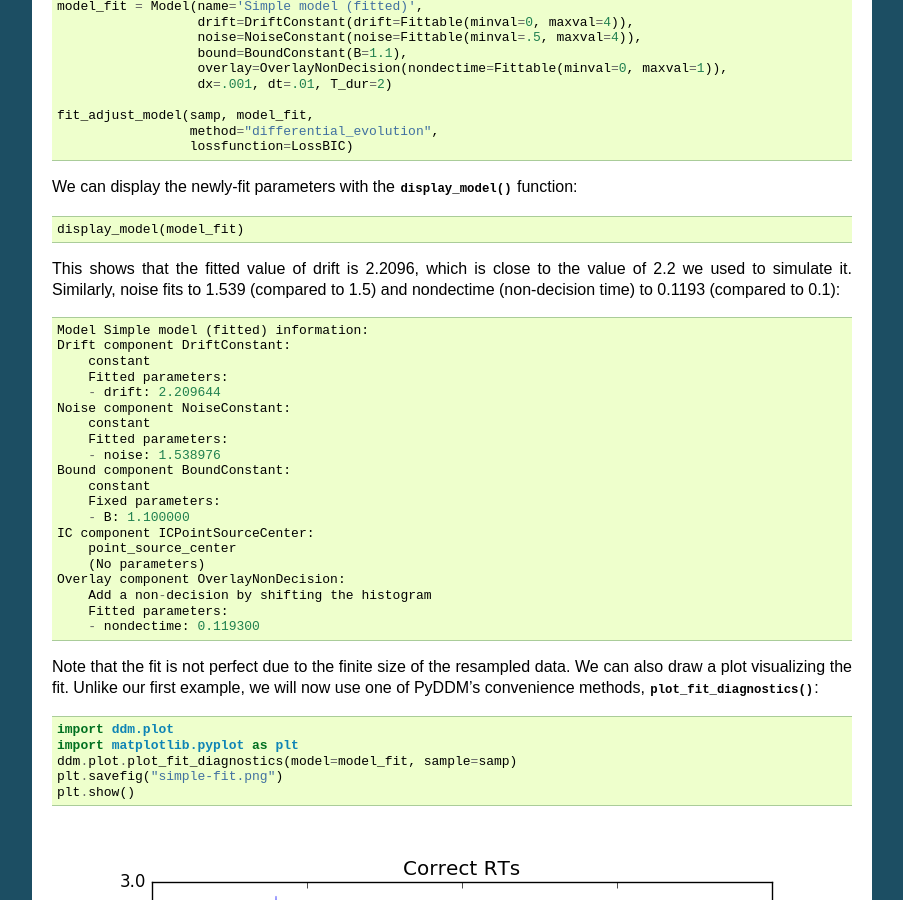
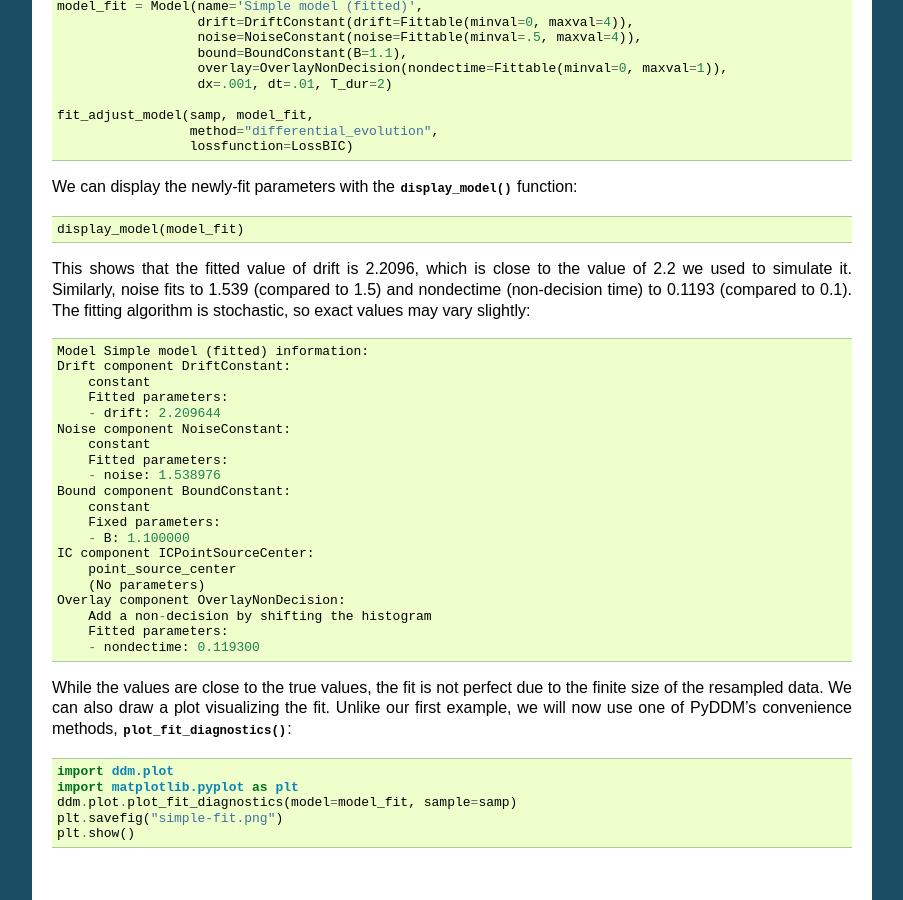
Before and after one commit to mwshinn/PyDDM, a Sphinx documentation site: the page built from doc/quickstart.rst, in a window 1280 px wide and 900 px high, scrolled down 2048 px. Shown: the whole window, without its empty margins (198-1101 px from the left). Built offline with Sphinx 7.4.7, drawn with Linux system fonts in a browser that asks for light colours; formulas are drawn with MathJax 3; some of the changed text lies outside the part shown.

Commit message:
Documentation updates

```diff
--- a/ddm/__init__.py
+++ b/ddm/__init__.py
@@ -5,6 +5,11 @@
 # Please see LICENSE.txt in the root directory for more information.
 
 __all__ = ["Sample", "Solution", "Model", "Fittable", "Fitted"]
+
+# Check that Python3 is running
+import sys
+if sys.version_info.major != 3:
+    raise ImportError("PyDDM only supports Python 3")
 
 from .models import *
 from .model import Model, Fittable, Fitted
@@ -14,6 +19,7 @@
 
 from ._version import __version__
 
+
 # Some default functions for paranoid scientist
 import paranoid
 import math
--- a/doc/downloads/extract_roitman.py
+++ b/doc/downloads/extract_roitman.py
@@ -3,6 +3,12 @@
 from glob import glob
 import pandas
 import os
+
+if "b_rt" not in glob("*") or "n_rt" not in glob("*"):
+    exit("Error, please download the data from "
+         "https://shadlenlab.columbia.edu/resources/RoitmanDataCode.html "
+         "and copy this script into the extracted zip file (i.e. such "
+         "that 'n_rt' and 'b_rt' are in the same directory as this script)")
 
 # Load each session as a separate pandas dataframe and save them in
 # the dfs list.
--- a/doc/quickstart.rst
+++ b/doc/quickstart.rst
@@ -90,7 +90,8 @@
 This shows that the fitted value of drift is 2.2096, which is close to
 the value of 2.2 we used to simulate it.  Similarly, noise fits to
 1.539 (compared to 1.5) and nondectime (non-decision time) to 0.1193
-(compared to 0.1)::
+(compared to 0.1).  The fitting algorithm is stochastic, so exact
+values may vary slightly::
 
   Model Simple model (fitted) information:
   Drift component DriftConstant:
@@ -113,10 +114,10 @@
       Fitted parameters:
       - nondectime: 0.119300
 
-Note that the fit is not perfect due to the finite size of the
-resampled data. We can also draw a plot visualizing the fit.  Unlike our first
-example, we will now use one of PyDDM's convenience methods,
-:func:`~.plot.plot_fit_diagnostics`:
+While the values are close to the true values, the fit is not perfect
+due to the finite size of the resampled data. We can also draw a plot
+visualizing the fit.  Unlike our first example, we will now use one of
+PyDDM's convenience methods, :func:`~.plot.plot_fit_diagnostics`:
 
 .. literalinclude:: downloads/simple.py
    :language: python
@@ -252,6 +253,12 @@
           - pmixturecoef: 0.020000
           - rate: 1.000000
 
+Note that if you see "Warning: renormalizing model solution from X to
+1." for some X, this is okay as long as X is close ($<10^{-5}$ or so)
+to 1.0 or as long as this is seen early in the fitting procedure.  If
+it is larger or seen towards the end of the fitting procedure,
+consider using smaller dx or dt in the simulation.  This indicates
+numerical imprecision in the simulation.
 
 Plotting the fit
 ~~~~~~~~~~~~~~~~
--- a/doc/recipes.rst
+++ b/doc/recipes.rst
@@ -80,7 +80,7 @@
 
 To more accurately represent the initial condition, we can
 linearly approximate the probability density function at the two
-neighbouring grids of the initial position.
+neighbouring grids of the initial position::
 
   from ddm.models import InitialCondition
   import numpy as np
```
Also changed, not shown: other parts of doc/recipes.rst (+1 -1 lines), doc/downloads/roitman_shadlen.py (line endings or trailing spaces), 1 other file.
